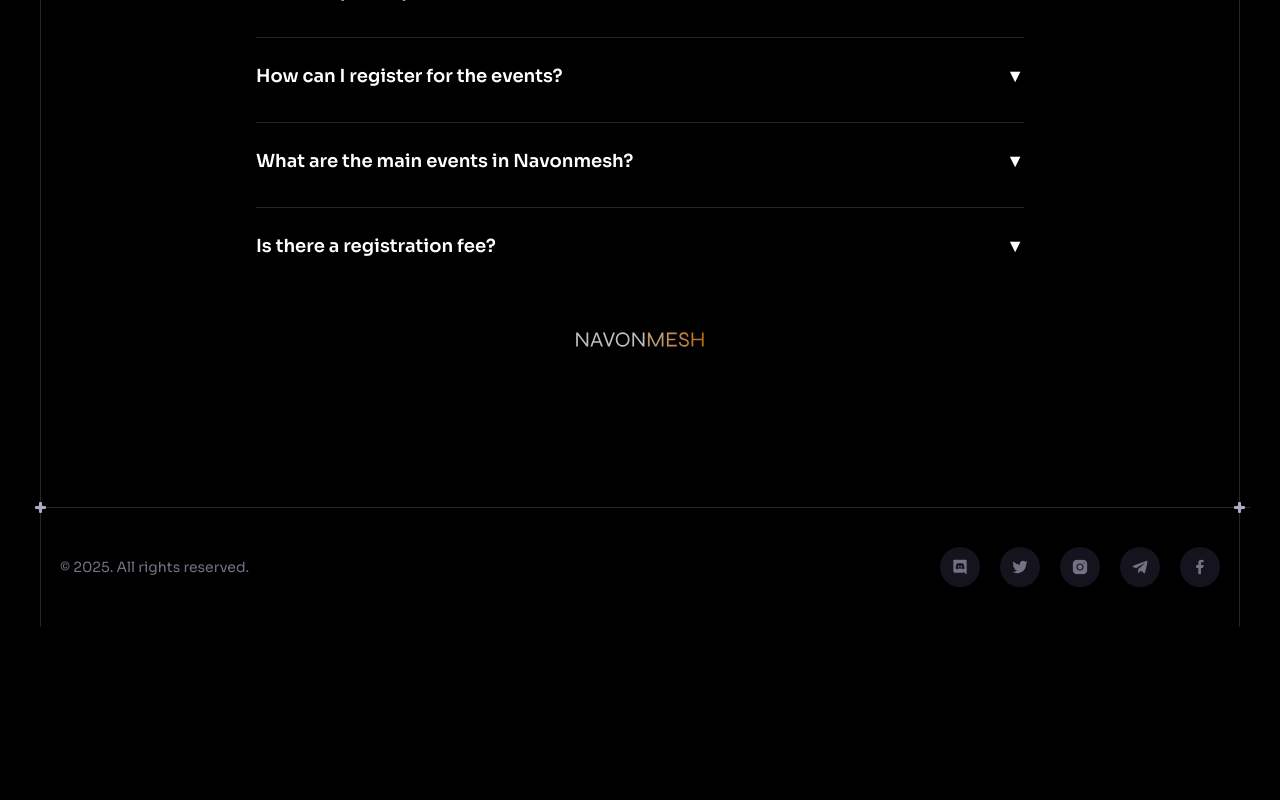
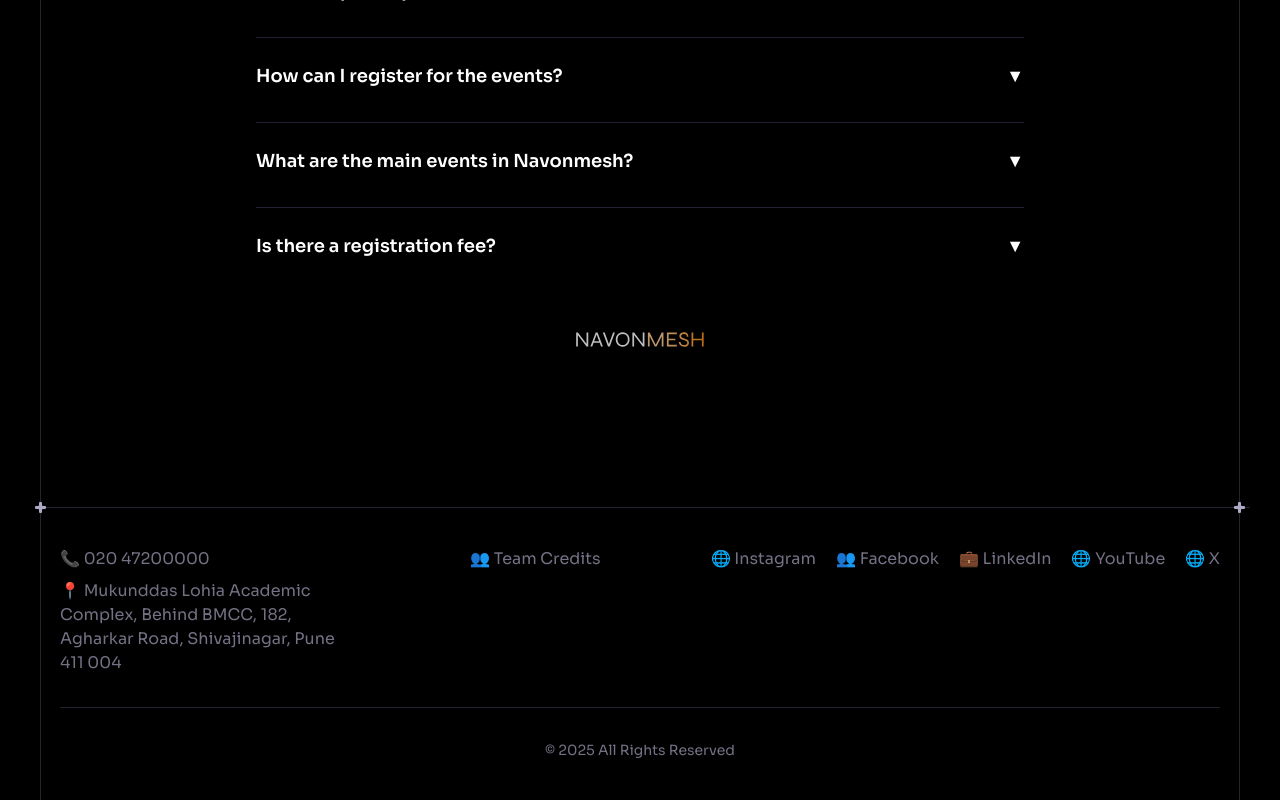
Before and after one commit to ShubhamDindorkar/Navonmesh, a React (Vite) app in the folder my-react-app/: page / in a window 1280 px wide. Shown: the part 9722-10522 px from the top of the page. Before the commit the page ends 10349 px from the top, so only its background shows below. Built offline with nearby package versions, Linux system fonts and the light colour scheme.

Commit message:
FOOTER UPDATED

```diff
--- a/my-react-app/src/components/Footer.jsx
+++ b/my-react-app/src/components/Footer.jsx
@@ -1,28 +1,53 @@
-import React from "react";
+import React, { useState } from "react";
 import Section from "./Section";
 import { socials } from "../constants";
+import TeamModal from "./TeamModal";
 
 const Footer = () => {
+  const [isTeamModalOpen, setIsTeamModalOpen] = useState(false);
+
   return (
     <Section crosses className="!px-0 !py-10">
-      <div className="container flex sm:justify-between justify-center items-center gap-10 max-sm:flex-col">
-        <p className="caption text-n-4 lg:block">
-          © {new Date().getFullYear()}. All rights reserved.
+      <div className="container flex flex-col gap-8">
+        <div className="flex flex-wrap justify-between items-start gap-10 max-sm:flex-col">
+          <div className="flex flex-col gap-4">
+            <div className="text-n-4">
+              <p className="mb-2">📞 020 47200000</p>
+              <p className="max-w-[300px]">
+                📍 Mukunddas Lohia Academic Complex,
+                Behind BMCC, 182, Agharkar Road,
+                Shivajinagar, Pune 411 004
               </p>
+            </div>
+          </div>
 
-        <ul className="flex gap-5 flex-wrap">
+          <button
+            onClick={() => setIsTeamModalOpen(true)}
+            className="text-n-4 hover:text-n-1 transition-colors font-medium order-first sm:order-none"
+          >
+            👥 Team Credits
+          </button>
+
+          <ul className="flex gap-5 flex-wrap items-center justify-end">
             {socials.map((item) => (
               <a
                 key={item.id}
                 href={item.url}
                 target="_blank"
-              className="flex items-center justify-center w-10 h-10 bg-n-7 rounded-full transition-colors hover:bg-n-6"
+                className="text-n-4 hover:text-n-1 transition-colors"
               >
-              <img src={item.iconUrl} width={16} height={16} alt={item.title} />
+                {item.title === 'Twitter' ? '🐦 ' : item.title === 'Facebook' ? '👥 ' : item.title === 'LinkedIn' ? '💼 ' : '🌐 '}{item.title}
               </a>
             ))}
           </ul>
         </div>
+
+        <p className="caption text-n-4 text-center border-t border-n-6 pt-8">
+          © 2025 All Rights Reserved
+        </p>
+      </div>
+
+      <TeamModal isOpen={isTeamModalOpen} onClose={() => setIsTeamModalOpen(false)} />
     </Section>
   );
 };
--- /dev/null
+++ b/my-react-app/src/components/TeamModal.jsx
@@ -0,0 +1,58 @@
+import React from "react";
+
+const TeamModal = ({ isOpen, onClose }) => {
+  if (!isOpen) return null;
+
+  const teamMembers = [
+    "RAJ DILIP SHINDE",
+    "SHUBHAM DEEPAK DINDORKAR",
+    "AYUSH BRIJESH TRIPATHI",
+    "ASHITOSH ASHOK LAVHATE"
+  ];
+
+  return (
+    <div className="fixed inset-0 z-50 flex items-center justify-center">
+      <div className="fixed inset-0 bg-black bg-opacity-50" onClick={onClose}></div>
+      <div className="relative bg-n-8 rounded-2xl p-6 max-w-md w-full mx-4 border border-n-6">
+        <div className="text-center mb-6">
+          <h3 className="h4 mb-2">Our Team</h3>
+          <p className="text-n-4">The creators behind this website</p>
+        </div>
+
+        <div className="grid gap-4">
+          {teamMembers.map((member, index) => (
+            <div
+              key={index}
+              className="p-4 rounded-xl bg-n-7 border border-n-6 hover:bg-n-6 transition-colors"
+            >
+              <p className="text-base font-medium text-n-1">{member}</p>
+            </div>
+          ))}
+        </div>
+
+        <button
+          onClick={onClose}
+          className="absolute top-4 right-4 text-n-4 hover:text-n-1 transition-colors"
+        >
+          <svg
+            xmlns="http://www.w3.org/2000/svg"
+            width="24"
+            height="24"
+            fill="none"
+            viewBox="0 0 24 24"
+            stroke="currentColor"
+          >
+            <path
+              strokeLinecap="round"
+              strokeLinejoin="round"
+              strokeWidth={2}
+              d="M6 18L18 6M6 6l12 12"
+            />
+          </svg>
+        </button>
+      </div>
+    </div>
+  );
+};
+
+export default TeamModal;
--- a/my-react-app/src/constants/index.js
+++ b/my-react-app/src/constants/index.js
@@ -484,32 +484,32 @@ export const benefits = [
 export const socials = [
   {
     id: "0",
-    title: "Discord",
-    iconUrl: discordBlack,
-    url: "#",
+    title: "Instagram",
+    iconUrl: instagram,
+    url: "https://www.instagram.com/despuofficial/?hl=en",
   },
   {
     id: "1",
-    title: "Twitter",
-    iconUrl: twitter,
-    url: "#",
+    title: "Facebook",
+    iconUrl: facebook,
+    url: "https://www.facebook.com/DESPuneUniversity/",
   },
   {
     id: "2",
-    title: "Instagram",
-    iconUrl: instagram,
-    url: "#",
+    title: "LinkedIn",
+    iconUrl: twitter, // Using twitter icon temporarily for LinkedIn
+    url: "https://www.linkedin.com/school/des-pune-university/?viewAsMember=true",
   },
   {
     id: "3",
-    title: "Telegram",
-    iconUrl: telegram,
-    url: "#",
+    title: "YouTube",
+    iconUrl: telegram, // Using telegram icon temporarily for YouTube
+    url: "https://www.youtube.com/@DESPuneUniversity_",
   },
   {
     id: "4",
-    title: "Facebook",
-    iconUrl: facebook,
-    url: "#",
+    title: "X",
+    iconUrl: twitter,
+    url: "https://x.com/des_pune",
   },
 ];
```
Lines whose indentation alone changed are shown as unchanged.
